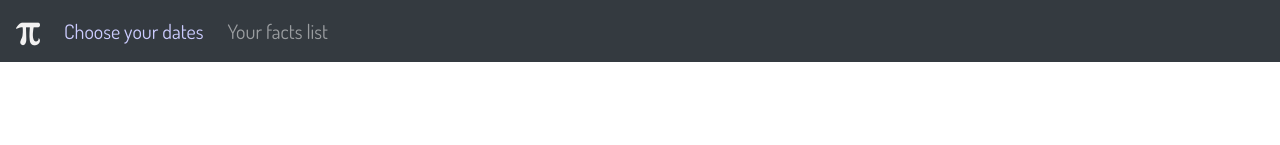
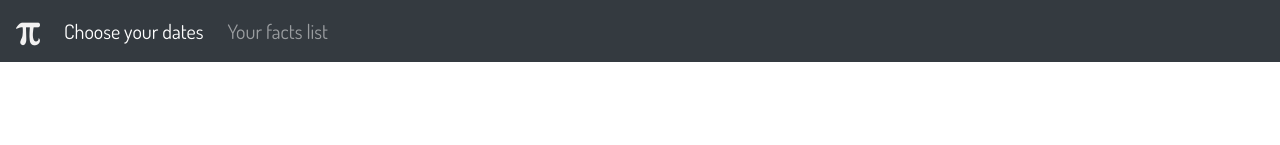
Before and after one commit to jhukosh/numbersApiProject, an Angular app in the folder front-end/: page /home in a window 1280 px wide. Shown: the top 145 px of the page. Built offline with nearby package versions, Linux system fonts and the light colour scheme.

Commit message:
styling changes

```diff
--- a/front-end/src/app/components/navbar/navbar.component.scss
+++ b/front-end/src/app/components/navbar/navbar.component.scss
@@ -2,7 +2,7 @@
 
 
 .activeClass {
-    color: #ccccff !important;
+    color: #ffffff !important;
 }
 
 .pict1 {
```
